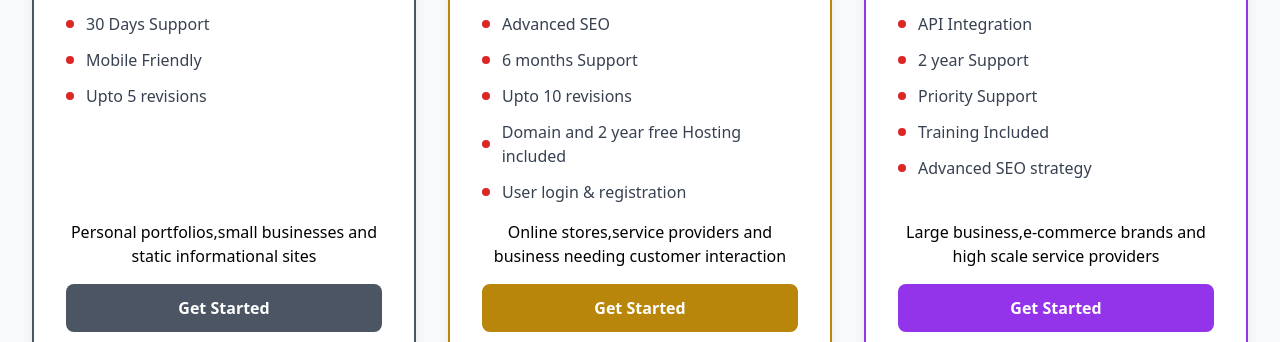
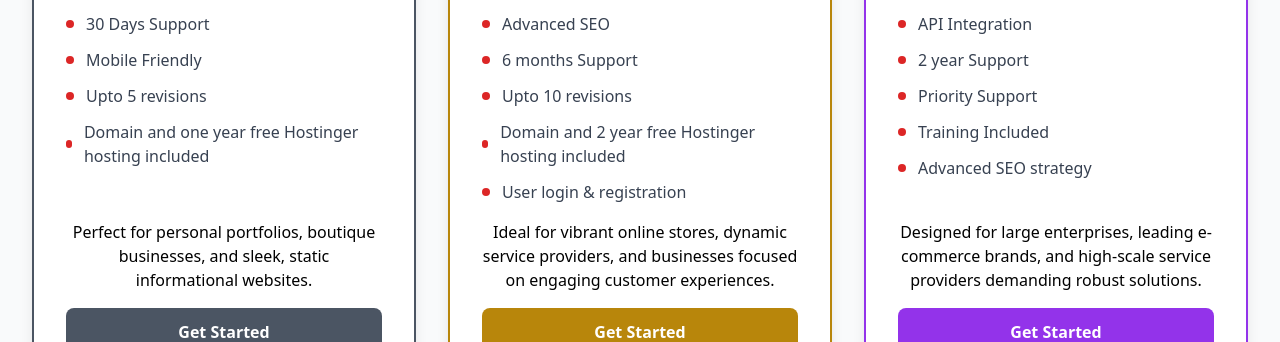
Before and after one commit to Bashitha267/primeProduction, a React (Vite) app: page /web-development in a window 1280 px wide. Shown: the part 1086-1428 px from the top of the page. Built offline with nearby package versions, Linux system fonts and the light colour scheme.

Commit message:
modified:   src/pages/WebDevelopment.tsx

```diff
--- a/src/pages/WebDevelopment.tsx
+++ b/src/pages/WebDevelopment.tsx
@@ -15,10 +15,12 @@ const WebDevelopment = () => {
         'SEO Optimization',
         '30 Days Support',
         'Mobile Friendly',
-        'Upto 5 revisions'
+        'Upto 5 revisions',
+        'Domain and one year free Hostinger hosting included',
+
       ],
       popular: "starter",
-      uses:"Personal portfolios,small businesses and static informational sites"
+      uses:"Perfect for personal portfolios, boutique businesses, and sleek, static informational websites."
     },
     {
       name: 'Prime Nexus',
@@ -32,11 +34,11 @@ const WebDevelopment = () => {
         'Advanced SEO',
         '6 months Support',
         'Upto 10 revisions',
-        'Domain and 2 year free Hosting included',
+        'Domain and 2 year free Hostinger hosting included',
         'User login & registration'
       ],
       popular: "popular",
-      uses:"Online stores,service providers and business needing customer interaction"
+      uses:"Ideal for vibrant online stores, dynamic service providers, and businesses focused on engaging customer experiences."
     },
     {
       name: 'Prime Apexium',
@@ -54,7 +56,7 @@ const WebDevelopment = () => {
         'Advanced SEO strategy',
       ],
       popular: "pro",
-      uses:"Large business,e-commerce brands and high scale service providers"
+      uses:"Designed for large enterprises, leading e-commerce brands, and high-scale service providers demanding robust solutions."
     }
   ];
 
```
